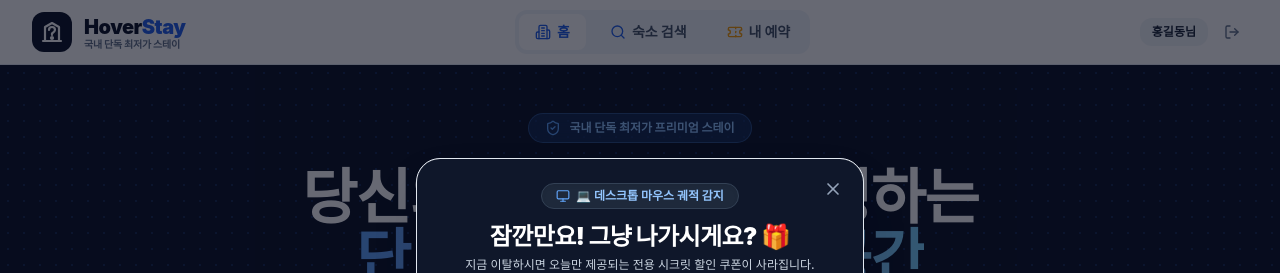
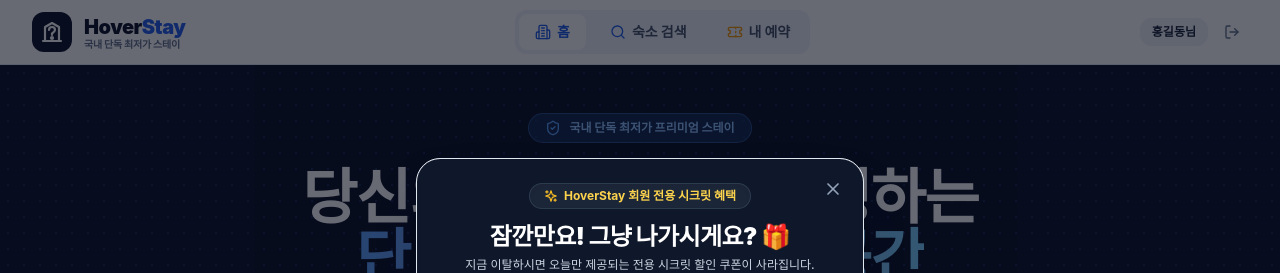
Before and after one commit to krtecek823/KNU_capston_FE, a React (Vite) app in the folder frontend/: page /login in a window 1280 px wide. Both pictures are taken after typing "name@example.com", "Sample123" into the empty fields and a click on the button "로그인하기". Shown: the top 273 px of the page. Built offline with nearby package versions, Linux system fonts and the light colour scheme; no server answers; a web font is replaced by a local one.

Commit message:
style: 모달 내 개발/디버깅 전용 뱃지 제거 및 자연스러운 B2C 마케팅 UI 개선

```diff
--- a/frontend/src/components/CouponModal.tsx
+++ b/frontend/src/components/CouponModal.tsx
@@ -1,5 +1,5 @@
 import React from 'react';
-import { X, Gift, ArrowRight, Smartphone, Monitor } from 'lucide-react';
+import { X, Gift, ArrowRight, Sparkles } from 'lucide-react';
 import { DecisionResponse } from '../types';
 
 interface CouponModalProps {
@@ -11,12 +11,11 @@
 
 export const CouponModal: React.FC<CouponModalProps> = ({
   data,
-  triggerDevice = 'desktop',
   onClose,
   onAccept,
 }) => {
   const discountPercent = data.context?.discount_percent || 15;
-  const hotelName = data.context?.hotel_name || '프리미엄 인기 객실';
+  const hotelName = data.context?.hotel_name || '선택하신 인기 프리미엄 객실';
 
   return (
     <div className="fixed inset-0 z-50 flex items-center justify-center p-4 bg-slate-950/60 backdrop-blur-xs animate-fade-in">
@@ -30,19 +29,10 @@
             <X className="w-5 h-5" />
           </button>
 
-          {/* Dynamic Cross-Device Badge */}
-          <div className="inline-flex items-center gap-1.5 bg-slate-800 border border-slate-700 px-3.5 py-1 rounded-full text-xs font-bold mb-3 text-blue-300 shadow-inner">
-            {triggerDevice === 'mobile' ? (
-              <>
-                <Smartphone className="w-3.5 h-3.5 text-amber-400" />
-                <span>📱 모바일 이탈 감지 엔진 가동중</span>
-              </>
-            ) : (
-              <>
-                <Monitor className="w-3.5 h-3.5 text-blue-400" />
-                <span>💻 데스크톱 마우스 궤적 감지</span>
-              </>
-            )}
+          {/* Clean Natural B2C Marketing Badge */}
+          <div className="inline-flex items-center gap-1.5 bg-slate-800/90 border border-slate-700/80 px-3.5 py-1 rounded-full text-xs font-bold mb-3 text-amber-300 shadow-inner">
+            <Sparkles className="w-3.5 h-3.5 text-amber-400" />
+            <span>HoverStay 회원 전용 시크릿 혜택</span>
           </div>
 
           <h2 className="text-2xl font-black tracking-tight mb-1">
```
